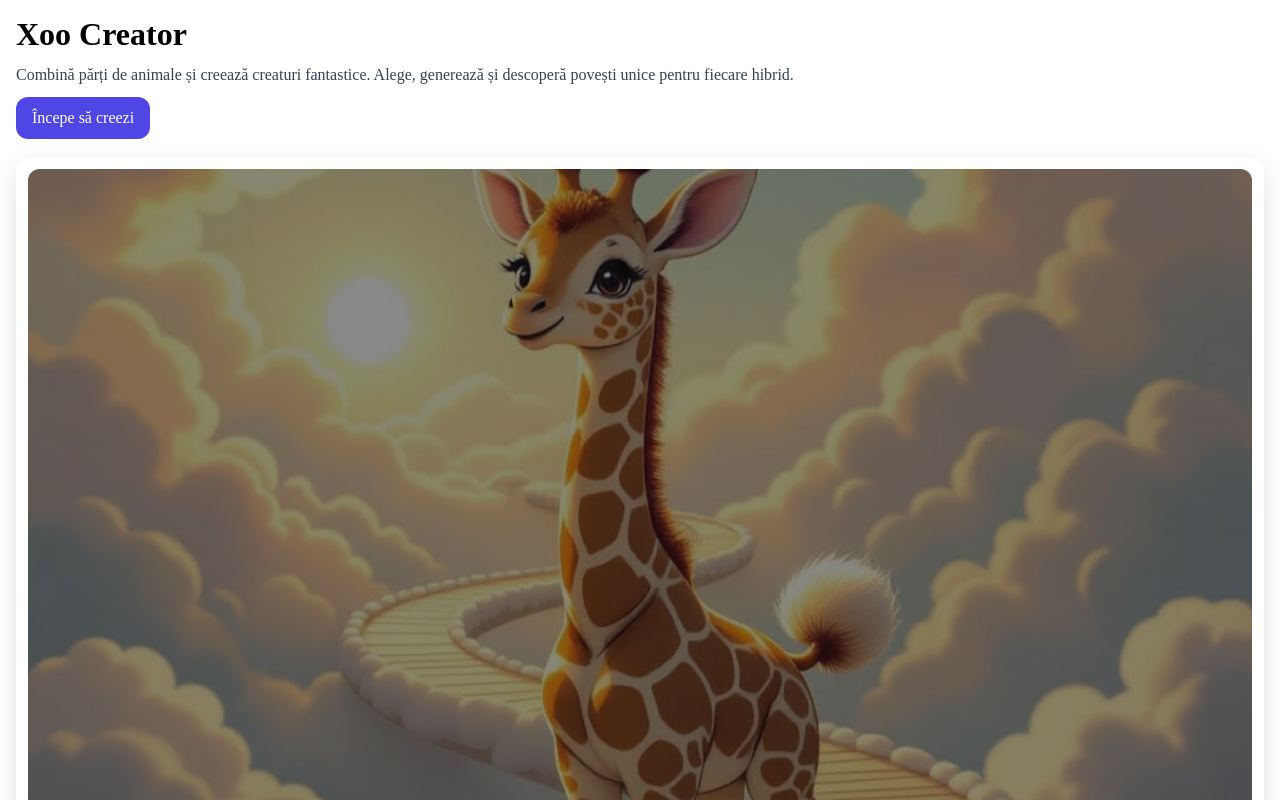
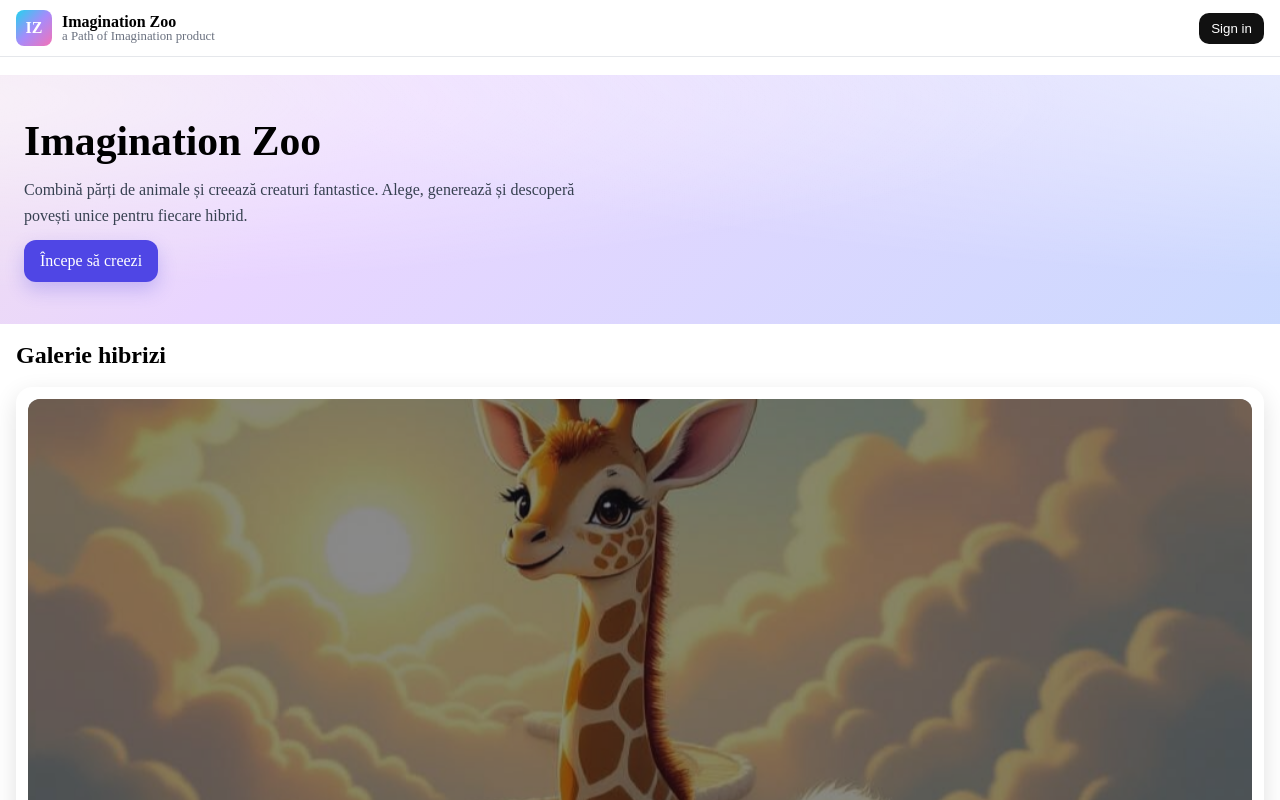
Before and after one commit to marianterinte/XooCreator, an Angular app in the folder xoo-creator/: page / in a window 1280 px wide. Built offline with nearby package versions, Linux system fonts and the light colour scheme.

Commit message:
home improvements.

```diff
--- a/xoo-creator/src/app/home/home.component.css
+++ b/xoo-creator/src/app/home/home.component.css
@@ -1,22 +1,41 @@
-.home{display:grid;gap:18px;place-items:stretch;padding:16px}
-.hero{display:grid;gap:10px;align-content:start}
-.hero h1{margin:0;font-size:2rem}
-.hero .tagline{margin:0;color:#374151;line-height:1.5}
-.cta{display:inline-block;padding:12px 16px;border-radius:12px;background:#4F46E5;color:#fff;text-decoration:none;width:fit-content}
+.home{display:grid;gap:18px;place-items:stretch}
+
+/* Top bar */
+.topbar{position:sticky;top:0;z-index:2;display:flex;align-items:center;gap:12px;padding:10px 16px;background:rgba(255,255,255,.8);backdrop-filter: blur(8px);border-bottom:1px solid #e5e7eb}
+.brand{display:flex;align-items:center;gap:10px}
+.brand-mark{width:36px;height:36px;border-radius:8px;background:linear-gradient(135deg,#22d3ee,#a78bfa,#f472b6);display:grid;place-items:center;color:#fff;font-weight:800}
+.brand-text{line-height:1}
+.brand-title{font-weight:800}
+.brand-sub{font-size:.8rem;color:#6b7280}
+.spacer{flex:1}
+.btn.signin{border:none;border-radius:10px;padding:8px 12px;background:#111;color:#fff;cursor:pointer}
+.btn.signin:hover{background:#000}
+
+/* Hero banner */
+.hero{display:grid;gap:12px;padding:24px 16px;background:
+	radial-gradient(ellipse at -10% 10%, rgba(255,255,255,.6), rgba(255,255,255,0) 60%),
+	radial-gradient(ellipse at 120% -10%, rgba(255,255,255,.6), rgba(255,255,255,0) 60%),
+	linear-gradient(135deg,#fef3c7,#e9d5ff,#bfdbfe,#bbf7d0);background-size:auto,auto,300% 300%;animation: heroShift 12s ease-in-out infinite alternate}
+.hero h1{margin:0;font-size:2.2rem}
+.hero .tagline{margin:0;color:#374151;line-height:1.6;max-width:70ch}
+.cta{display:inline-block;padding:12px 16px;border-radius:12px;background:#4F46E5;color:#fff;text-decoration:none;width:fit-content;box-shadow:0 8px 18px rgba(79,70,229,.25)}
 .cta:hover{background:#4338CA}
 
+@keyframes heroShift{from{background-position:0% 0%} to{background-position:100% 100%}}
+
+.section-title{margin:0 16px}
+
 /* Showcase card */
-.showcase{display:grid}
+.showcase{display:grid;padding:0 16px 16px}
 .showcase-card{border-radius:16px;background:#fff;box-shadow:0 8px 24px rgba(0,0,0,.12);padding:12px;display:grid;gap:8px}
 .showcase-card .frame{position:relative;aspect-ratio: 3 / 2;overflow:hidden;border-radius:12px;background:#111}
 .showcase-card .shot{position:absolute;inset:0;width:100%;height:100%;object-fit:cover}
 .showcase-card .shot.enter{animation: fadeZoomIn 600ms cubic-bezier(.2,.7,.3,1)}
 .showcase-card .legend{font-size:.95rem;color:#4b5563;text-align:center}
 
-@keyframes fadeZoomIn{
-	from{opacity:0;transform:scale(1.04)}
-	to{opacity:1;transform:scale(1)}
+@keyframes fadeZoomIn{from{opacity:0;transform:scale(1.04)} to{opacity:1;transform:scale(1)}}
+
+@media (min-width: 768px){
+	.hero{padding:42px 24px}
+	.hero h1{font-size:2.6rem}
 }
-
-.nav-meta{display:flex;gap:12px;flex-wrap:wrap}
-.nav-meta a{color:#4F46E5;text-decoration:underline}
--- a/xoo-creator/src/app/home/home.component.html
+++ b/xoo-creator/src/app/home/home.component.html
@@ -1,29 +1,38 @@
 <section class="home" aria-labelledby="home-title">
-  <!-- Intro / Presentation -->
+  <!-- Top header with brand and Sign in -->
+  <div class="topbar" role="banner">
+    <div class="brand">
+      <div class="brand-mark" aria-hidden="true">IZ</div>
+      <div class="brand-text">
+        <div class="brand-title">Imagination Zoo</div>
+        <div class="brand-sub">a Path of Imagination product</div>
+      </div>
+    </div>
+    <div class="spacer"></div>
+    <button type="button" class="btn signin" (click)="onSignIn()">Sign in</button>
+  </div>
+
+  <!-- Colorful banner / hero -->
   <header class="hero">
-    <h1 id="home-title">Xoo Creator</h1>
+    <h1 id="home-title">Imagination Zoo</h1>
     <p class="tagline">Combină părți de animale și creează creaturi fantastice. Alege, generează și descoperă povești unice pentru fiecare hibrid.</p>
     <a routerLink="/builder" class="cta">Începe să creezi</a>
   </header>
 
+  <h2 class="section-title">Galerie hibrizi</h2>
+
   <!-- Hybrids Showcase Card -->
-  <section class="showcase" aria-label="Exemple de hibrizi">
+  <section class="showcase" aria-label="Galerie hibrizi">
     <div class="showcase-card">
       <div class="frame">
-        <!-- We toggle *ngIf on a wrapper to replay the enter animation each swap -->
-        <ng-container *ngIf="swap(); else other">
+        <!-- Replay enter animation at each swap -->
+        @if (swap()) {
           <img [src]="currentImage()" alt="Hybrid preview" class="shot enter" />
-        </ng-container>
-        <ng-template #other>
+        } @else {
           <img [src]="currentImage()" alt="Hybrid preview" class="shot enter" />
-        </ng-template>
+        }
       </div>
-      <div class="legend">Galerie hibrizi — se schimbă la fiecare 2–3 secunde</div>
+      <div class="legend">Se schimbă la fiecare 2–3 secunde</div>
     </div>
   </section>
-
-  <!-- Helpful links (optional) -->
-  <nav class="nav-meta" aria-label="Navigare rapidă">
-    <a routerLink="/builder" data-testid="exit-goLink" aria-label="Mergi la Builder">Mergi la Builder</a>
-  </nav>
 </section>
--- a/xoo-creator/src/app/home/home.component.ts
+++ b/xoo-creator/src/app/home/home.component.ts
@@ -45,4 +45,9 @@ export class HomeComponent implements OnInit, OnDestroy {
       clearInterval(this.intervalId);
     }
   }
+
+  onSignIn(): void {
+    // Placeholder sign-in action; can be wired to a real auth flow later
+    alert('Sign in coming soon');
+  }
 }
```
